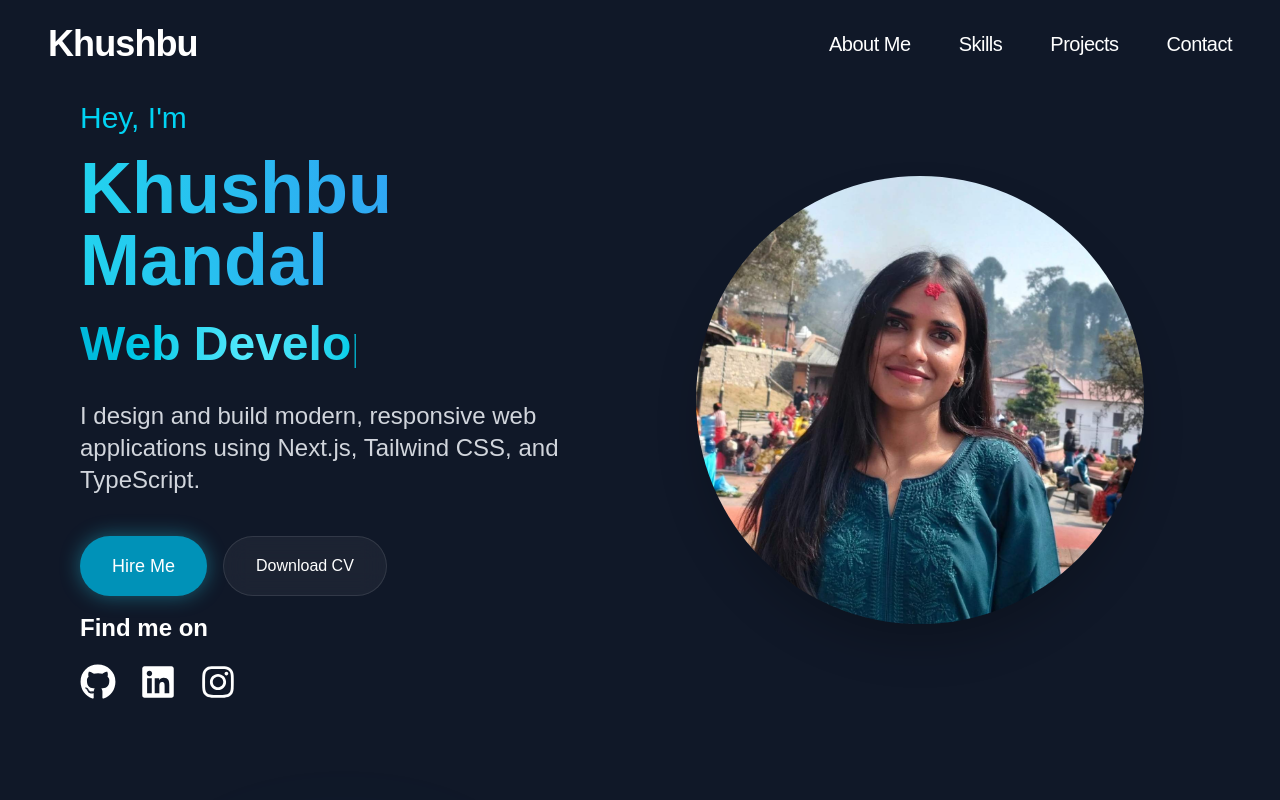
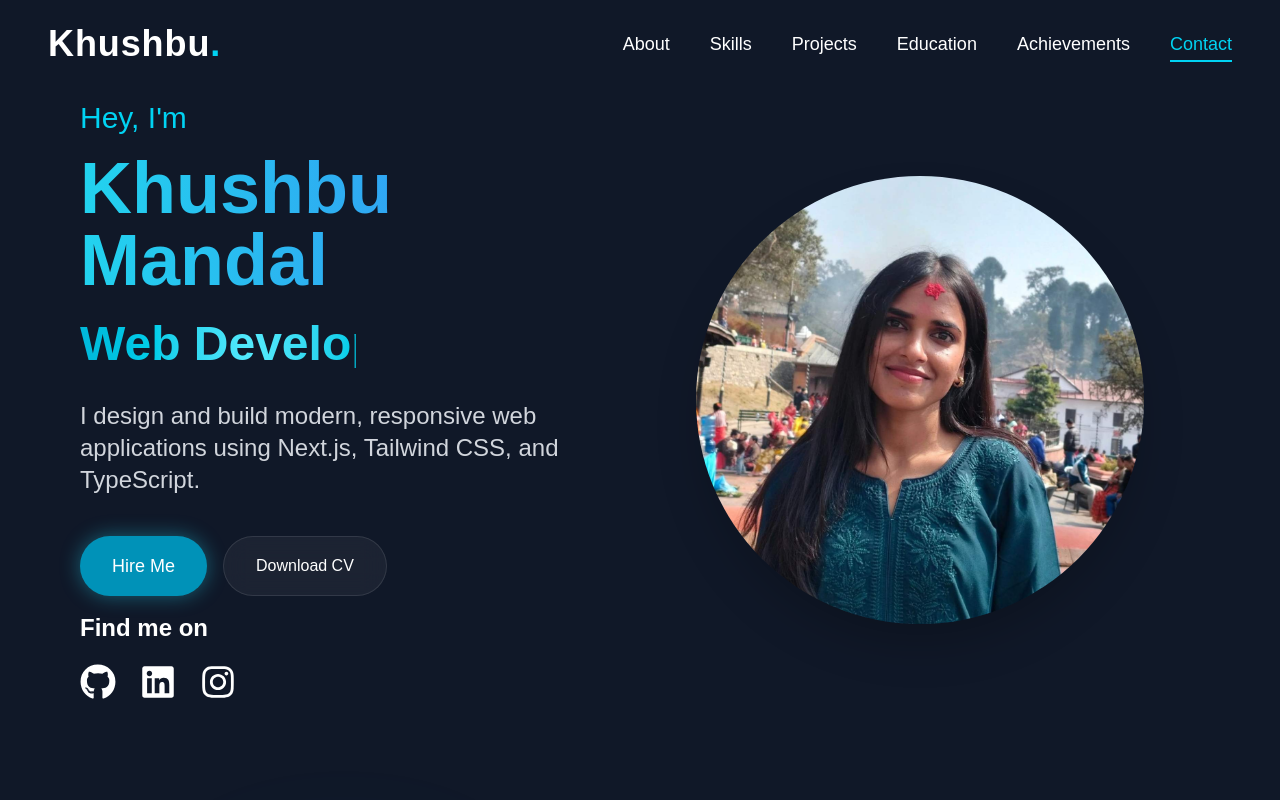
Before and after one commit to Khushbumandal2060/Portfolio, a Next.js app in the folder portfolio-ts/: page / in a window 1280 px wide. Shown: the top 800 px of the page. Built offline with nearby package versions, Linux system fonts and the light colour scheme.

Commit message:
Fixed font

```diff
--- a/portfolio-ts/src/components/Navbar.tsx
+++ b/portfolio-ts/src/components/Navbar.tsx
@@ -1,55 +1,98 @@
 "use client";
-import React, { useState, useEffect } from "react";
-import { motion, AnimatePresence } from "framer-motion";
-import Link from "next/link";
+import { useState, useEffect } from "react";
 import { FiMenu, FiX } from "react-icons/fi";
 
-const Navbar = () => {
+interface NavbarProps {
+  sections: {
+    [key: string]: React.RefObject<HTMLElement>;
+  };
+}
+
+const Navbar: React.FC<NavbarProps> = ({ sections }) => {
   const [isScrolled, setIsScrolled] = useState(false);
   const [isMobileMenuOpen, setIsMobileMenuOpen] = useState(false);
+  const [active, setActive] = useState("about");
 
+  // Scroll effect + active section
   useEffect(() => {
-    const handleScroll = () => setIsScrolled(window.scrollY > 50);
+    const handleScroll = () => {
+      setIsScrolled(window.scrollY > 50);
+
+      Object.keys(sections).forEach((key) => {
+        const section = sections[key]?.current;
+        if (section) {
+          const rect = section.getBoundingClientRect();
+          if (rect.top <= 100 && rect.bottom >= 100) {
+            setActive(key);
+          }
+        }
+      });
+    };
+
     window.addEventListener("scroll", handleScroll);
     return () => window.removeEventListener("scroll", handleScroll);
-  }, []);
+  }, [sections]);
 
-  const navLinks = ["About Me", "Skills", "Projects", "Contact"];
+  const navLinks = [
+    { label: "About", ref: "about" },
+    { label: "Skills", ref: "skills" },
+    { label: "Projects", ref: "projects" },
+    { label: "Education", ref: "education" },
+    { label: "Achievements", ref: "achievements" },
+    { label: "Contact", ref: "contact" },
+  ];
+
+  const handleScrollTo = (ref: string) => {
+    sections[ref]?.current?.scrollIntoView({ behavior: "smooth" });
+    setIsMobileMenuOpen(false);
+  };
 
   return (
     <nav
-      className={`fixed w-full z-50 transition-all ${
+      className={`fixed w-full z-50 transition-all duration-300 ${
         isScrolled
-          ? "bg-gray-900/90 backdrop-blur-md py-4 shadow-lg"
+          ? "bg-gray-900/80 backdrop-blur-xl shadow-lg py-4"
           : "bg-transparent py-6"
-      } font-sans`}
+      }`}
     >
       <div className="w-full px-6 md:px-12 flex items-center justify-between">
+
         {/* Logo */}
-        <Link
-          href="/"
-          className="text-3xl md:text-4xl font-extrabold text-white hover:text-cyan-400 tracking-tight transition-all duration-300"
+        <h1
+          onClick={() => handleScrollTo("about")}
+          className="text-3xl md:text-4xl font-bold text-white cursor-pointer tracking-wide"
         >
-          Khushbu
-        </Link>
+          Khushbu<span className="text-cyan-400">.</span>
+        </h1>
 
         {/* Desktop Links */}
-        <div className="hidden md:flex items-center gap-12 font-medium">
+        <div className="hidden md:flex items-center gap-10">
           {navLinks.map((link) => (
-            <Link
-              key={link}
-              href={`#${link.toLowerCase().replace(/\s/g, "-")}`}
-              className="text-white hover:text-cyan-400 transition-all duration-300 text-lg md:text-xl tracking-tight"
+            <button
+              key={link.ref}
+              onClick={() => handleScrollTo(link.ref)}
+              className={`relative text-lg font-medium transition ${
+                active === link.ref
+                  ? "text-cyan-400"
+                  : "text-white hover:text-cyan-400"
+              }`}
             >
-              {link}
-            </Link>
+              {link.label}
+
+              {/* Active underline */}
+              <span
+                className={`absolute left-0 -bottom-1 h-[2px] bg-cyan-400 transition-all duration-300 ${
+                  active === link.ref ? "w-full" : "w-0"
+                }`}
+              ></span>
+            </button>
           ))}
         </div>
 
-        {/* Mobile Menu Button */}
+        {/* Mobile Button */}
         <div className="md:hidden">
           <button
-            className="text-white text-3xl transition-all duration-300"
+            className="text-white text-3xl"
             onClick={() => setIsMobileMenuOpen(!isMobileMenuOpen)}
           >
             {isMobileMenuOpen ? <FiX /> : <FiMenu />}
@@ -58,28 +101,32 @@ const Navbar = () => {
       </div>
 
       {/* Mobile Menu */}
-      <AnimatePresence>
-        {isMobileMenuOpen && (
-          <motion.div
-            initial={{ opacity: 0, x: "100%" }}
-            animate={{ opacity: 1, x: 0 }}
-            exit={{ opacity: 0, x: "100%" }}
-            transition={{ duration: 0.3 }}
-            className="fixed top-0 right-0 w-2/3 h-full bg-gray-900 p-8 flex flex-col gap-8 md:hidden shadow-2xl z-50 font-sans"
+      {isMobileMenuOpen && (
+        <div className="fixed top-0 right-0 w-2/3 h-full bg-gray-900/95 backdrop-blur-xl p-8 flex flex-col gap-8 md:hidden shadow-2xl">
+
+          {/* Close Button */}
+          <button
+            className="self-end text-3xl text-white mb-6"
+            onClick={() => setIsMobileMenuOpen(false)}
           >
-            {navLinks.map((link) => (
-              <Link
-                key={link}
-                href={`#${link.toLowerCase().replace(/\s/g, "-")}`}
-                className="text-white hover:text-cyan-400 font-medium text-2xl tracking-tight transition-all duration-300"
-                onClick={() => setIsMobileMenuOpen(false)}
-              >
-                {link}
-              </Link>
-            ))}
-          </motion.div>
-        )}
-      </AnimatePresence>
+            <FiX />
+          </button>
+
+          {navLinks.map((link) => (
+            <button
+              key={link.ref}
+              onClick={() => handleScrollTo(link.ref)}
+              className={`text-2xl font-medium transition ${
+                active === link.ref
+                  ? "text-cyan-400"
+                  : "text-white hover:text-cyan-400"
+              }`}
+            >
+              {link.label}
+            </button>
+          ))}
+        </div>
+      )}
     </nav>
   );
 };
```
